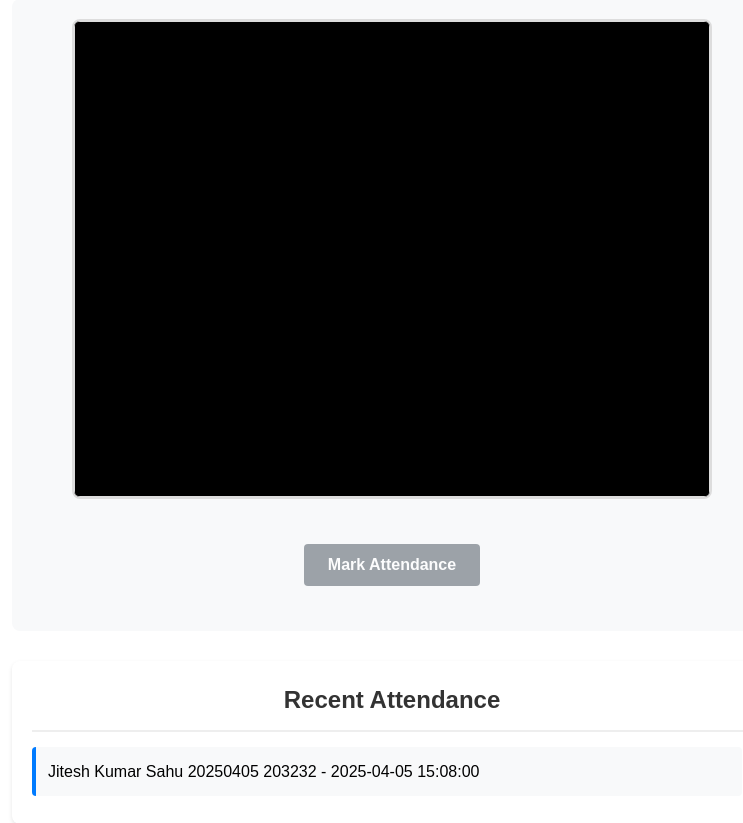
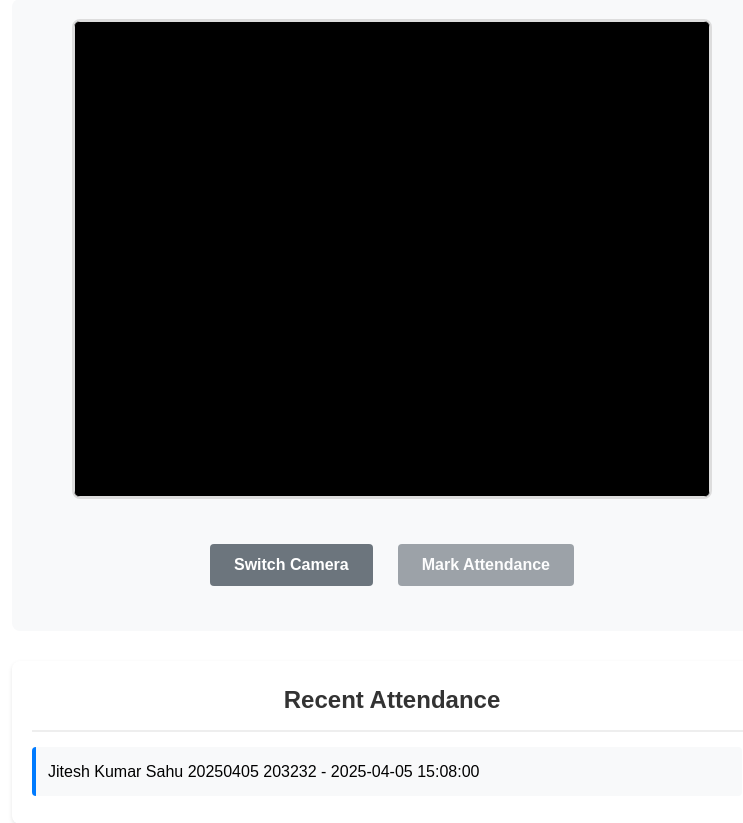
Before and after one commit to jiteshk50/attendance, a Flask app: page / in a window 1280 px wide. Shown: the part 219-1042 px from the top of the page, without its empty margins (248-991 px from the left). Run offline with Flask 2, Linux system fonts and the light colour scheme; data comes from the database, SQL or seed files in the repository.

Commit message:
2nd working copy

```diff
--- a/static/script.js
+++ b/static/script.js
@@ -3,9 +3,14 @@ document.addEventListener('DOMContentLoaded', () => {
     const video = document.getElementById('video');
     const canvas = document.getElementById('canvas');
     const snapButton = document.getElementById('snap');
+    const switchCameraButton = document.getElementById('switch-camera');
     const attendanceList = document.getElementById('attendance-list').querySelector('ul');
     const statusMessage = document.getElementById('status-message');
     const context = canvas.getContext('2d');
+
+    // Track current camera
+    let currentFacingMode = 'user';
+    let currentStream = null;
 
     // Check for camera support
     async function checkCameraSupport() {
@@ -25,16 +30,21 @@ document.addEventListener('DOMContentLoaded', () => {
     }
 
     // Access the user's webcam with improved error handling
-    async function setupCamera() {
+    async function setupCamera(facingMode = 'user') {
         try {
             await checkCameraSupport();
+
+            // Stop previous stream if it exists
+            if (currentStream) {
+                currentStream.getTracks().forEach(track => track.stop());
+            }
 
             // Specify preferred camera settings
             const constraints = {
                 video: {
                     width: { ideal: 640 },
                     height: { ideal: 480 },
-                    facingMode: "user"
+                    facingMode: facingMode
                 },
                 audio: false
             };
@@ -42,6 +52,8 @@ document.addEventListener('DOMContentLoaded', () => {
             // Request camera access with specific constraints
             const stream = await navigator.mediaDevices.getUserMedia(constraints);
             video.srcObject = stream;
+            currentStream = stream;
+            currentFacingMode = facingMode;
 
             // Wait for video to be loaded
             await new Promise((resolve) => {
@@ -123,6 +135,22 @@ document.addEventListener('DOMContentLoaded', () => {
         }
     });
 
+    // Handle camera switch
+    switchCameraButton.addEventListener('click', async () => {
+        const newFacingMode = currentFacingMode === 'user' ? 'environment' : 'user';
+        try {
+            switchCameraButton.disabled = true;
+            await setupCamera(newFacingMode);
+            showStatus(`Switched to ${newFacingMode === 'user' ? 'front' : 'back'} camera`, "success");
+        } catch (err) {
+            showStatus(`Failed to switch camera: ${err.message}`, "error");
+            // Try to revert to the previous camera
+            await setupCamera(currentFacingMode);
+        } finally {
+            switchCameraButton.disabled = false;
+        }
+    });
+
     // Initialize camera setup when the page loads
     setupCamera().catch(err => {
         console.error('Failed to setup camera:', err);
--- a/static/style.css
+++ b/static/style.css
@@ -78,6 +78,7 @@ h1, h2 {
     width: 100%;
     max-width: 640px;
     display: flex;
+    gap: 15px;
     justify-content: center;
     margin: 20px 0;
 }
@@ -106,11 +107,25 @@ h1, h2 {
 }
 
 .secondary-button {
-    background-color: #28a745;
+    padding: 12px 24px;
+    background-color: #6c757d;
+    color: white;
+    border: none;
+    border-radius: 4px;
+    cursor: pointer;
+    font-size: 16px;
+    font-weight: bold;
+    transition: all 0.3s ease;
 }
 
 .secondary-button:hover:not(:disabled) {
-    background-color: #218838;
+    background-color: #5a6268;
+    transform: translateY(-2px);
+}
+
+.secondary-button:disabled {
+    opacity: 0.65;
+    cursor: not-allowed;
 }
 
 /* Preview improvements */
--- a/templates/index.html
+++ b/templates/index.html
@@ -19,6 +19,7 @@
             </div>
 
             <div class="button-group">
+                <button id="switch-camera" class="secondary-button">Switch Camera</button>
                 <button id="snap" class="primary-button">Mark Attendance</button>
             </div>
         </div>
--- a/templates/registration.html
+++ b/templates/registration.html
@@ -24,6 +24,7 @@
                 </div>
 
                 <div class="button-group">
+                    <button id="switch-camera" class="secondary-button">Switch Camera</button>
                     <button id="capture" class="primary-button">Capture Photo</button>
                     <button id="register" class="secondary-button" disabled>Register Face</button>
                 </div>
```
Also changed, not shown: static/registration.js (+30 -2 lines).
